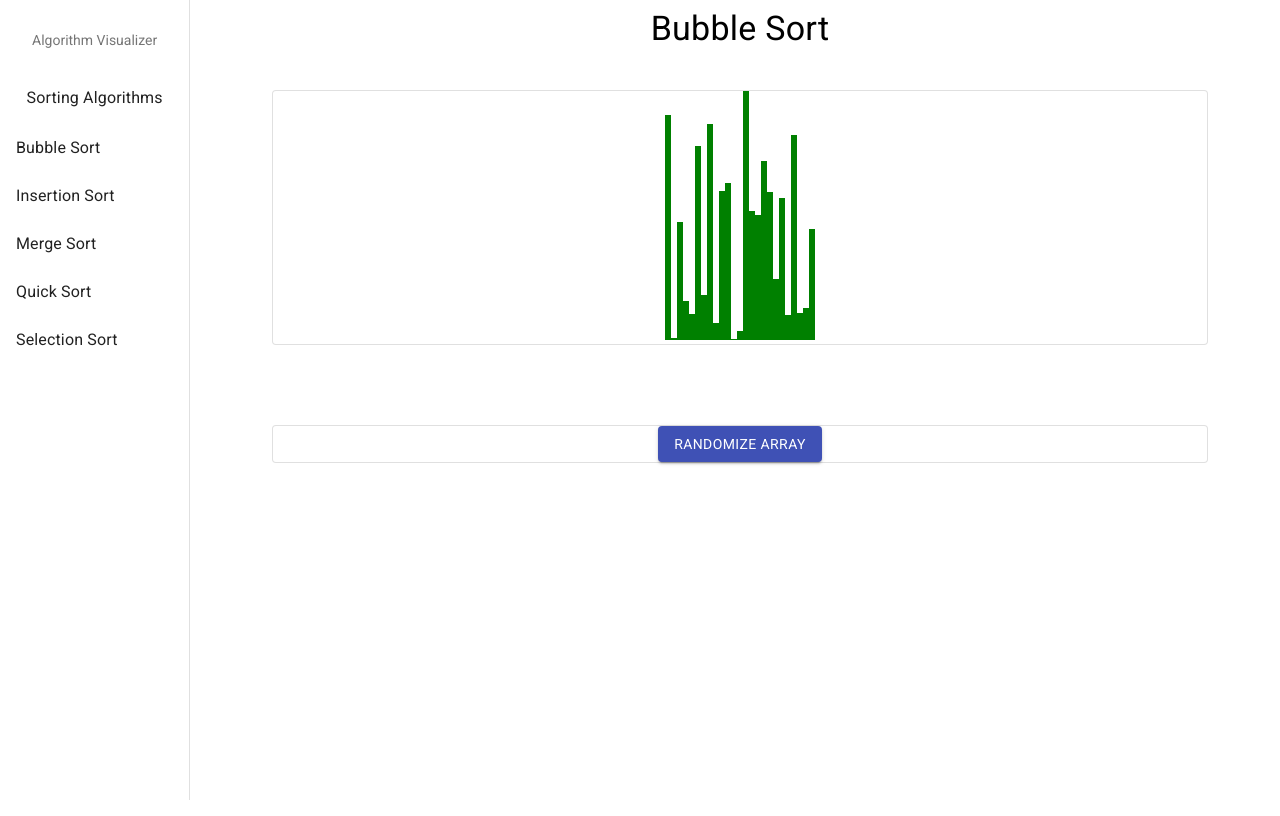
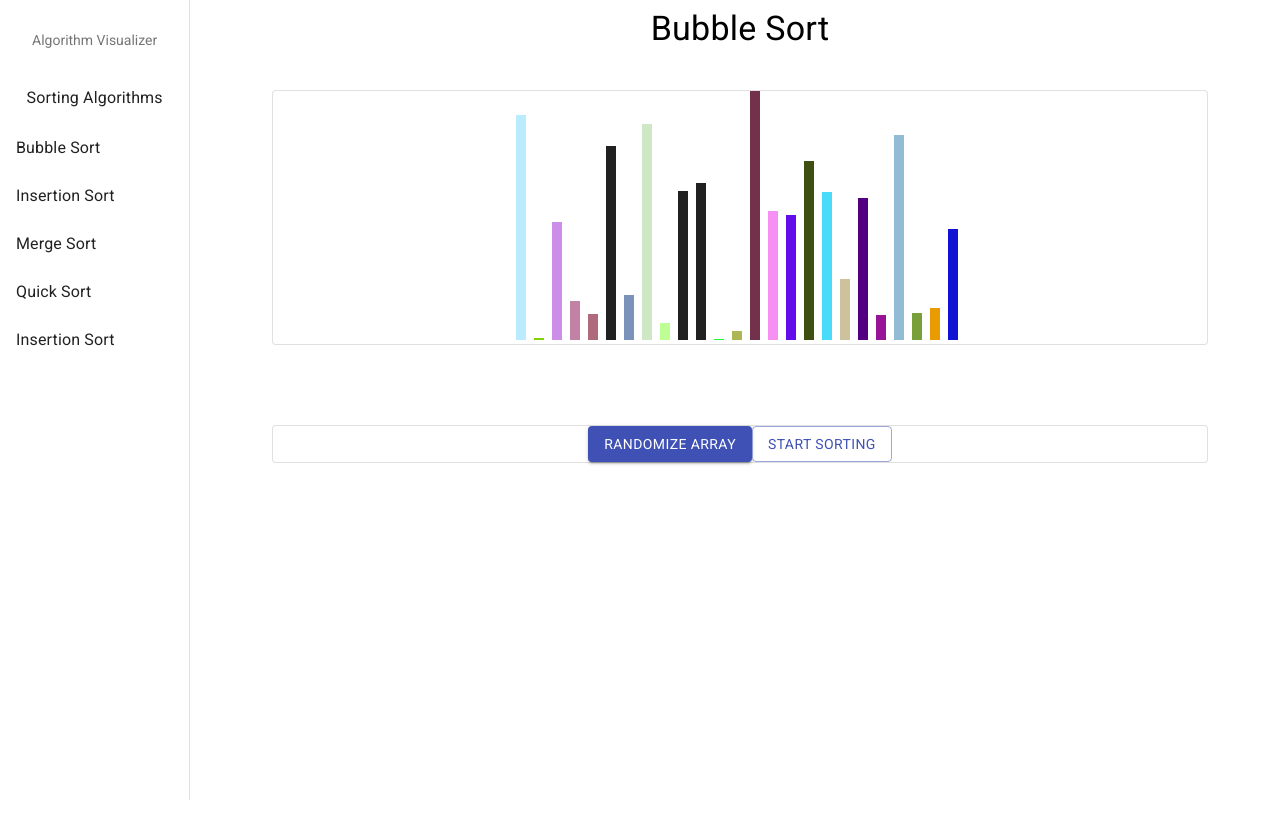
Before and after one commit to sahuashi/algorithm-visualizer, a React (Create React App) app: page / in a window 1280 px wide. Built offline with nearby package versions, Linux system fonts and the light colour scheme; the HTML template or start-up script is replaced by a standard one.

Commit message:
Add bubble sort

```diff
--- a/src/App.css
+++ b/src/App.css
@@ -16,6 +16,8 @@
 }
 
 .bar {
-  border-left: 6px solid green;
+  border-left: 10px solid;
   display: inline-flex;
+  margin-left: 1px;
+  width: 0.75%
 }
--- a/src/App.js
+++ b/src/App.js
@@ -3,23 +3,36 @@ import "@fontsource/roboto";
 import Typography from "@material-ui/core/Typography";
 import Container from "@material-ui/core/Container";
 import Sidebar from "./components/Sidebar";
-import Visualizer from "./components/Visualizer";
+import Visualizer from "./components/Visualizer/Visualizer";
 import { useState } from 'react';
 import randomizeArray from './helpers/Randomizer';
+import bubbleSort from "./algorithms/bubble-sort";
 
 function App() {
   const [selectedAlgorithm, setSelectedAlgorithm] =  useState("Bubble Sort");
   const [array, setArray] = useState(randomizeArray());
+  const algorithms = [
+    "Bubble Sort",
+    "Insertion Sort",
+    "Merge Sort",
+    "Quick Sort",
+    "Insertion Sort"
+  ]
 
   const randomize = () => {
-    var array = randomizeArray();
-    setArray(array);
+    let arr = randomizeArray();
+    setArray(arr);
+  }
+
+  const sort = () => {
+    let arr = [...bubbleSort(array)];
+    setArray(arr);
   }
 
   return (
     <Container maxWidth="lg" className="container">
-      <Sidebar setSelectedAlgorithm={setSelectedAlgorithm} />
-      <Visualizer array={array} randomize={randomize} selectedAlgorithm={selectedAlgorithm}/>
+      <Sidebar algorithms={algorithms} setSelectedAlgorithm={setSelectedAlgorithm} />
+      <Visualizer array={array} randomize={randomize} selectedAlgorithm={selectedAlgorithm} sort={sort}/>
     </Container>
   );
 }
--- /dev/null
+++ b/src/algorithms/bubble-sort.js
@@ -0,0 +1,12 @@
+const bubbleSort = (arr) => {
+    for (let i = 0; i < (arr.length - 1); i++) {
+        for (let j = 0; j < (arr.length - 1 - i); j++) {
+            if (arr[j + 1] < arr[j]) {
+                [arr[j], arr[j + 1]] = [arr[j + 1], arr[j]];
+            }
+        }
+    }
+    return arr;
+}
+
+export default bubbleSort;
--- a/src/components/Sidebar.js
+++ b/src/components/Sidebar.js
@@ -23,21 +23,11 @@ export default class Sidebar extends Component {
               Sorting Algorithms
             </ListItemText>
           </ListItem>
-          <ListItem button>
-            <ListItemText>Bubble Sort</ListItemText>
-          </ListItem>
-          <ListItem button>
-            <ListItemText>Insertion Sort</ListItemText>
-          </ListItem>
-          <ListItem button>
-            <ListItemText>Merge Sort</ListItemText>
-          </ListItem>
-          <ListItem button>
-            <ListItemText>Quick Sort</ListItemText>
-          </ListItem>
-          <ListItem button>
-            <ListItemText>Selection Sort</ListItemText>
-          </ListItem>
+          {this.props.algorithms.map((algo, index) => (
+            <ListItem key={index} button onClick={() => this.props.setSelectedAlgorithm(algo)}>
+              <ListItemText>{algo}</ListItemText>
+            </ListItem>
+          ))}
         </List>
       </Drawer>
     );
--- a/src/components/Canvas.js
+++ b/src/components/Visualizer/Array/Canvas.js
@@ -1,6 +1,7 @@
 import React, { Component } from "react";
 import Paper from "@material-ui/core/Paper";
 import Box from "@material-ui/core/Box";
+import ElementBar from "./ElementBar";
 
 export default class Canvas extends Component {
   constructor(props) {
@@ -12,7 +13,7 @@ export default class Canvas extends Component {
       <Box p={5}>
         <Paper elevation={3} variant="outlined">
           {this.props.array.map((number, index) => (
-            <div key={index} className="bar" style={{height: `${number}px`}}/>
+            <ElementBar key={index} height={number} color='blue'/>
           ))}
         </Paper>
       </Box>
--- /dev/null
+++ b/src/components/Visualizer/Array/ElementBar.js
@@ -0,0 +1,21 @@
+import React, { Component } from 'react'
+
+export default class ElementBar extends Component {
+    constructor(props) {
+        super(props);
+        this.state = {
+            isSorted: false,
+            color: this.generateRandomColor()
+        }
+    }
+
+    generateRandomColor = () => {
+        return '#' + Math.round(Math.random() * 0xffffff).toString(16);
+    }
+
+    render() {
+        return (
+            <div className="bar" style={{height: `${this.props.height}px`, borderLeftColor: `${this.state.color}`}}/>
+        )
+    }
+}
--- a/src/components/SettingsBar.js
+++ b/src/components/Visualizer/SettingsBar.js
@@ -11,6 +11,9 @@ export default class SettingsBar extends Component {
         <Button variant="contained" color="primary" onClick={this.props.randomize}>
           Randomize Array
         </Button>
+        <Button variant="outlined" color="primary" onClick={this.props.sort}>
+          Start Sorting
+        </Button>
         </Paper>
       </Box>
     );
--- a/src/components/Visualizer.js
+++ b/src/components/Visualizer/Visualizer.js
@@ -1,6 +1,6 @@
 import React, { Component } from "react";
 import Grid from "@material-ui/core/Grid";
-import Canvas from "./Canvas";
+import Canvas from "./Array/Canvas";
 import SettingsBar from "./SettingsBar";
 import Typography from "@material-ui/core/Typography";
 
@@ -9,12 +9,13 @@ export default class Visualizer extends Component {
     super(props);
     this.props.array.forEach((el) => console.log("Visualizer: " + el));
   }
+
   render() {
     return (
       <Grid className="main-panel">
         <Typography variant="h4">{this.props.selectedAlgorithm}</Typography>
         <Canvas array={this.props.array}/>
-        <SettingsBar randomize={this.props.randomize}/>
+        <SettingsBar randomize={this.props.randomize} sort={this.props.sort}/>
       </Grid>
     );
   }
```
